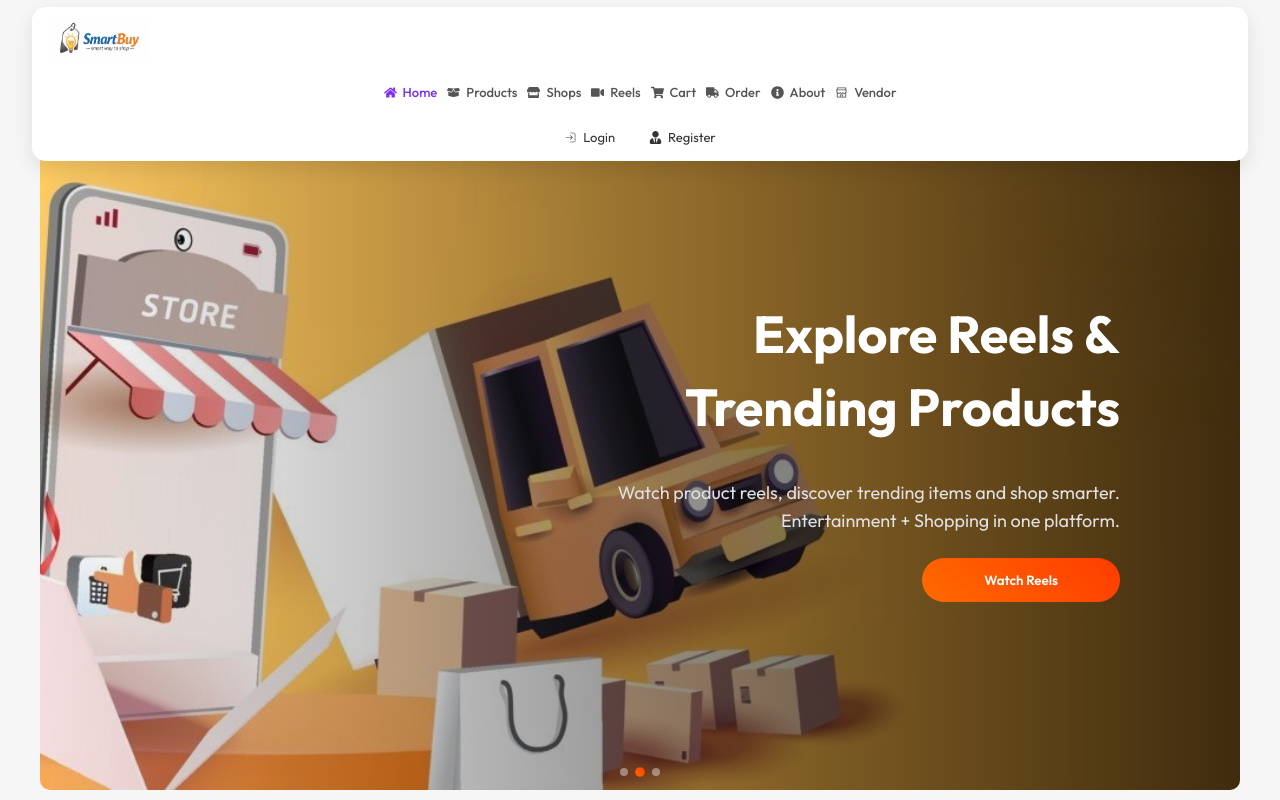
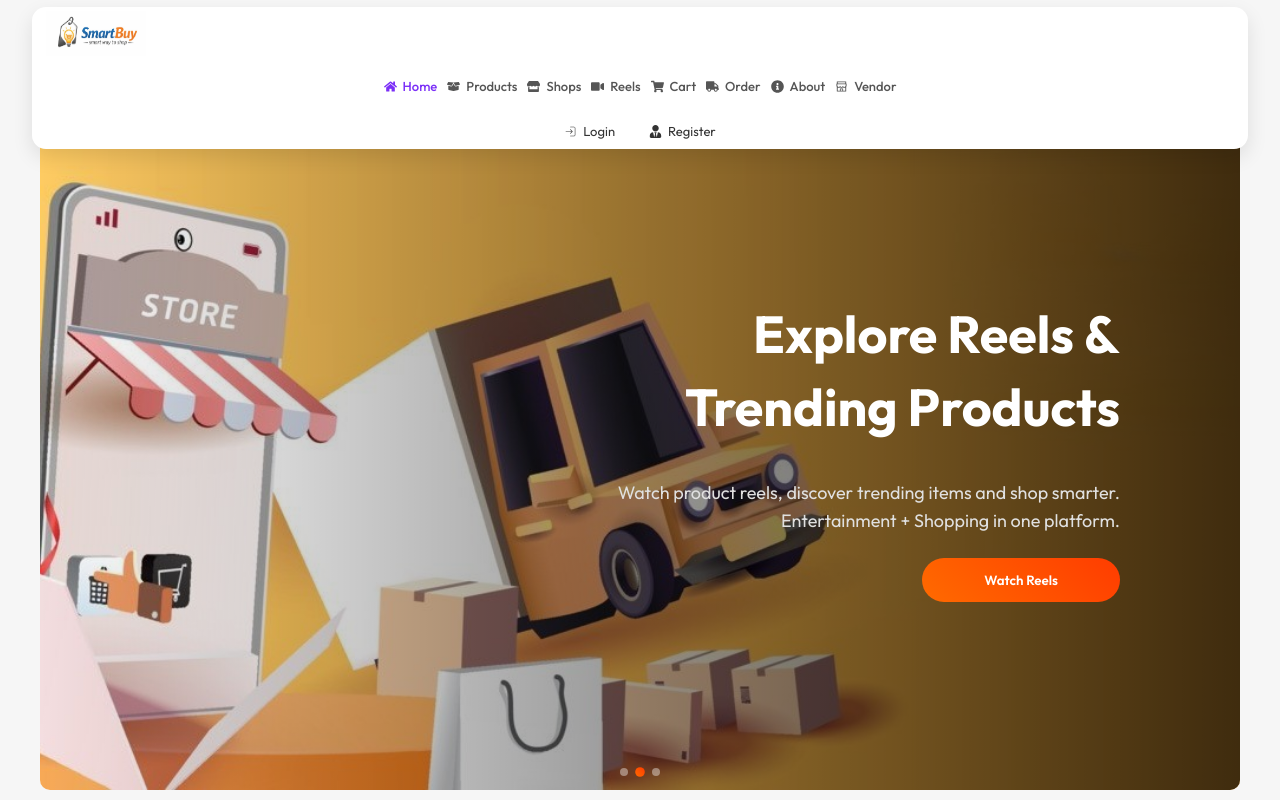
Before and after one commit to RohitKushwah19032001-RK/SmartBuy_Frontend, a React (Vite) app: page / in a window 1280 px wide. Shown: the top 800 px of the page. Built offline with nearby package versions, Linux system fonts and the light colour scheme; no server answers; grey boxes are pictures that could not be loaded.

Commit message:
updated shoResp

```diff
--- a/src/styles/Navbar.module.css
+++ b/src/styles/Navbar.module.css
@@ -105,7 +105,7 @@
 
   .navbar {
     width: 95%;
-    padding: 10px 16px;
+    padding: 4px 14px;
     border-radius: 14px;
 
     display: flex;
@@ -115,9 +115,9 @@
   }
 
   /* LOGO */
-  .logo {
+  /* .logo {
     flex: 1;
-  }
+  } */
 
   .logo img {
     height: 45px;
```
